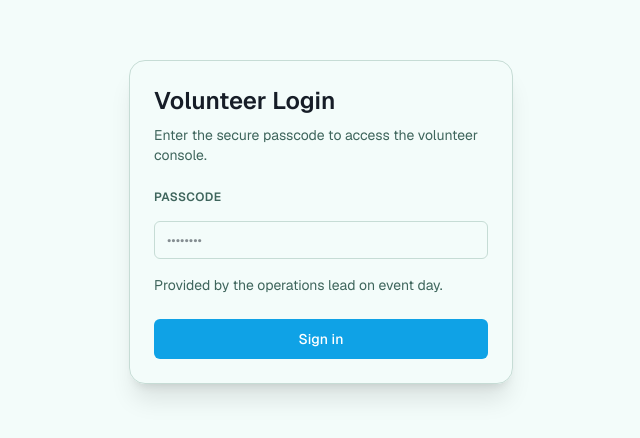
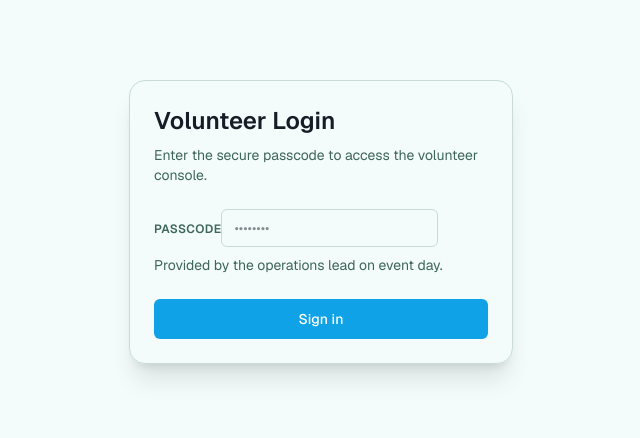
Before and after one commit to zildjianvitoo/bloodsync, a Next.js app: page /volunteer/login in a window 1280 px wide. Shown: the part 178-616 px from the top of the page, without its empty margins (319-959 px from the left). Built offline with nearby package versions, Linux system fonts and the light colour scheme; no server answers.

Commit message:
fix: stabilize login form item layout

```diff
--- a/components/auth/login-form.tsx
+++ b/components/auth/login-form.tsx
@@ -86,7 +86,7 @@ export function LoginForm({
           control={form.control}
           name="passcode"
           render={({ field }) => (
-            <FormItem className="flex flex-col gap-2">
+            <FormItem>
               <FormLabel className="text-xs font-semibold uppercase tracking-wide text-muted-foreground">
                 Passcode
               </FormLabel>
```
